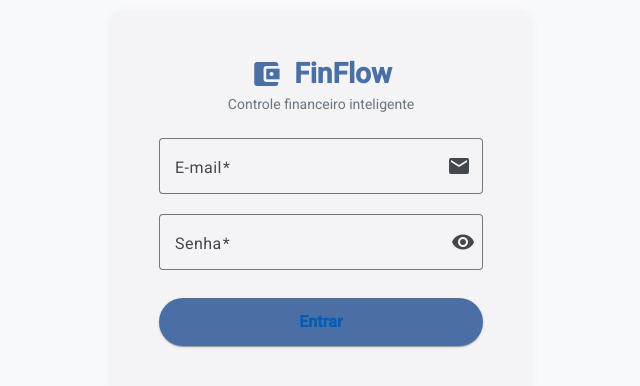
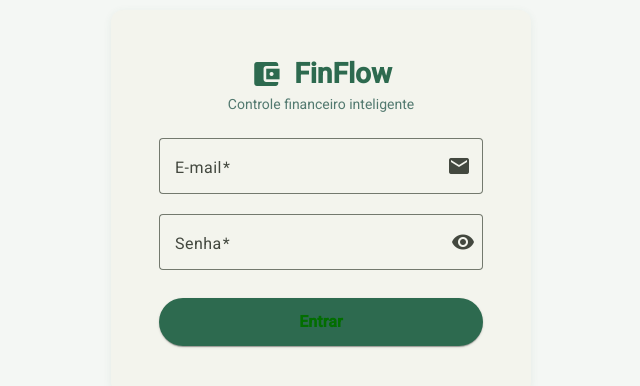
Before and after one commit to arthurguelle/FinFlow, an Angular app in the folder frontend/: page /login in a window 1280 px wide. Shown: the part 198-584 px from the top of the page, without its empty margins (319-959 px from the left). Built offline with nearby package versions, Linux system fonts and the light colour scheme.

Commit message:
feat: tema verde-floresta (#2D6A4F) para experimentacao

```diff
--- a/frontend/src/styles.scss
+++ b/frontend/src/styles.scss
@@ -6,8 +6,8 @@ html {
 
   @include mat.theme((
     color: (
-      primary: mat.$azure-palette,
-      tertiary: mat.$blue-palette,
+      primary: mat.$green-palette,
+      tertiary: mat.$cyan-palette,
     ),
     typography: Roboto,
     density: 0,
@@ -16,14 +16,14 @@ html {
 
 // ── CSS Custom Properties ──────────────────────────────────────────────────
 :root {
-  --color-primary:        #4A6FA5;
-  --color-primary-dark:   #3a5a8c;
-  --color-accent:         #6C757D;
-  --color-background:     #F8F9FA;
+  --color-primary:        #2D6A4F;
+  --color-primary-dark:   #1f4e39;
+  --color-accent:         #52796F;
+  --color-background:     #F4F7F4;
   --color-surface:        #FFFFFF;
-  --color-border:         #E0E4EA;
-  --color-text-primary:   #212529;
-  --color-text-secondary: #6C757D;
+  --color-border:         #D8E4DE;
+  --color-text-primary:   #1a2e25;
+  --color-text-secondary: #52796F;
 }
 
 // ── Reset / Base ──────────────────────────────────────────────────────────
@@ -50,7 +50,7 @@ body {
 
 mat-card {
   border-radius: 12px !important;
-  box-shadow: 0 2px 8px rgba(74, 111, 165, 0.08) !important;
+  box-shadow: 0 2px 8px rgba(45, 106, 79, 0.08) !important;
 }
 
 .mat-mdc-table {
```
